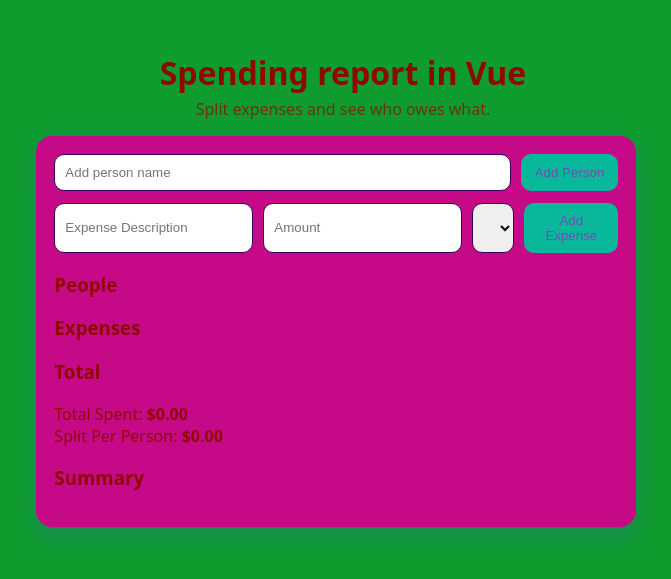
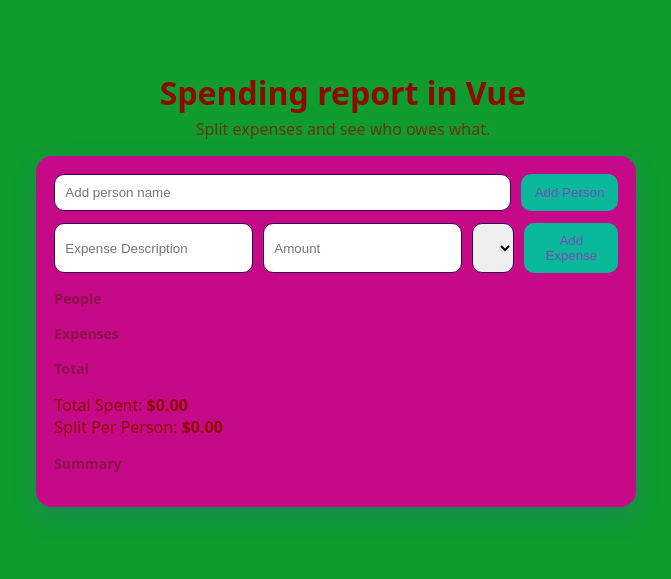
Before and after one commit to ccontre03/Git, a Vue app in the folder expense-splitter-vue/: page / in a window 1280 px wide. Shown: the part 111-690 px from the top of the page, without its empty margins (297-968 px from the left). Built offline with nearby package versions, Linux system fonts and the light colour scheme.

Commit message:
Added Sections

```diff
--- a/expense-splitter-vue/src/App.vue
+++ b/expense-splitter-vue/src/App.vue
@@ -1,6 +1,8 @@
 <script setup>
   import Header from './components/Header.vue'
   import Card from './components/Card.vue'
+  import Section from './components/Section.vue'
+
 </script>
 
 <template>
@@ -19,31 +21,26 @@
             <button>Add Expense</button>
         </form>
 
-        <section>
-            <h3>People</h3>
-            <ul id="peopleList" class="list">
-            </ul>
-        </section>
+        <Section title="People">
+            <ul id="peopleList" class="list"></ul>
+        </Section>
 
-        <section>
-            <h3>Expenses</h3>
+        <Section title="Expenses">
             <ul id="expenseList" class="list">
             </ul>
-        </section>
+        </Section>
 
-        <section>
-            <h3>Total</h3>
+        <Section title="Total">
             <p>
                 Total Spent: <strong id="totalSpent">$0.00</strong><br/>
                 Split Per Person: <strong id="splitAmount">$0.00</strong>
             </p>
-        </section>
+        </Section>
 
-        <section class="summary">
-            <h3>Summary</h3>
+        <Section title="Summary">
             <ul id="summaryList" class="list">
             </ul>
-        </section>
+        </Section>
     </Card>
   </template>
 
--- /dev/null
+++ b/expense-splitter-vue/src/components/Section.vue
@@ -0,0 +1,29 @@
+<script setup>
+  const props =defineProps({
+    title: {
+    type:String,
+    default: 'Section'
+  }
+  })
+</script>
+
+
+<template>
+  <section>
+    <h3>{{ title }}</h3>
+    <slot></slot>
+  </section>
+</template>
+
+<style scoped>
+  section {
+    margin-top: 16px;
+
+}
+
+section h3 {
+    margin: 0 0 6px;
+    font-size: 14px;
+    color: #8b1349;
+}
+</style>
```
